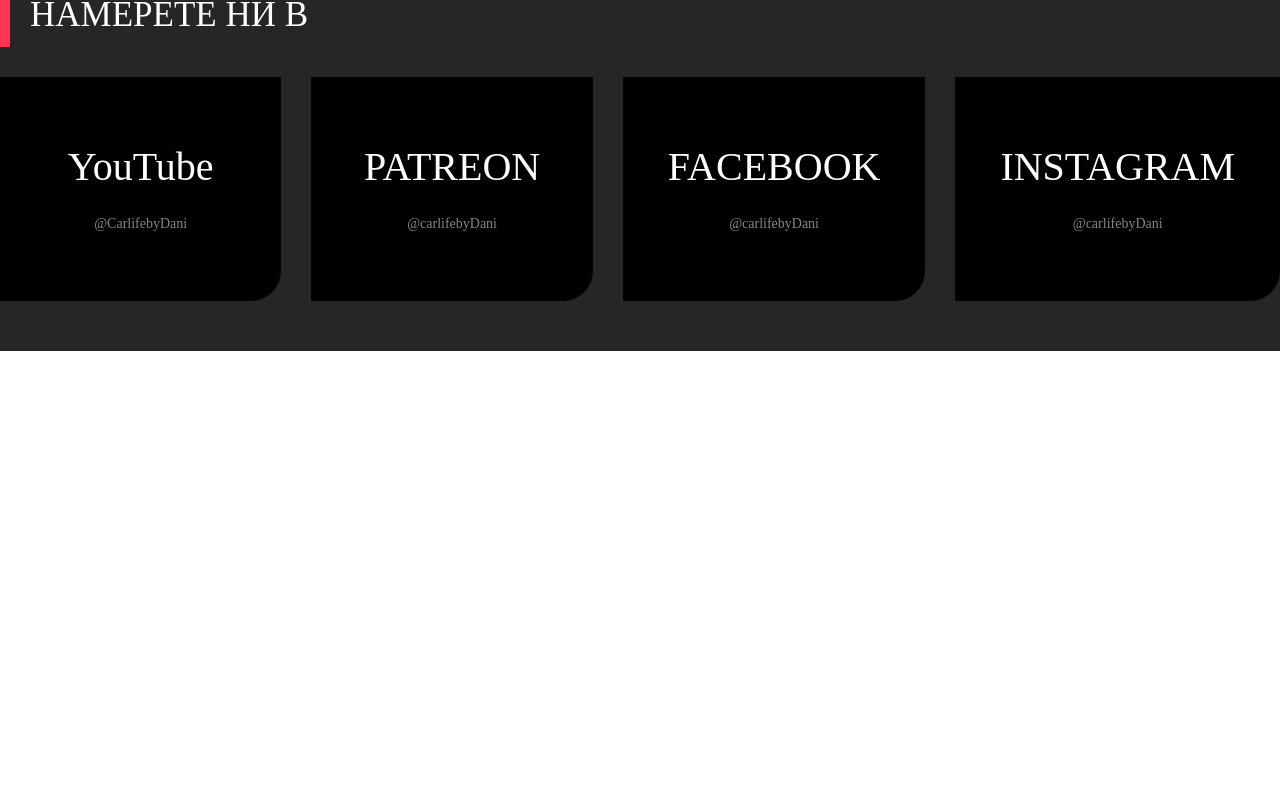
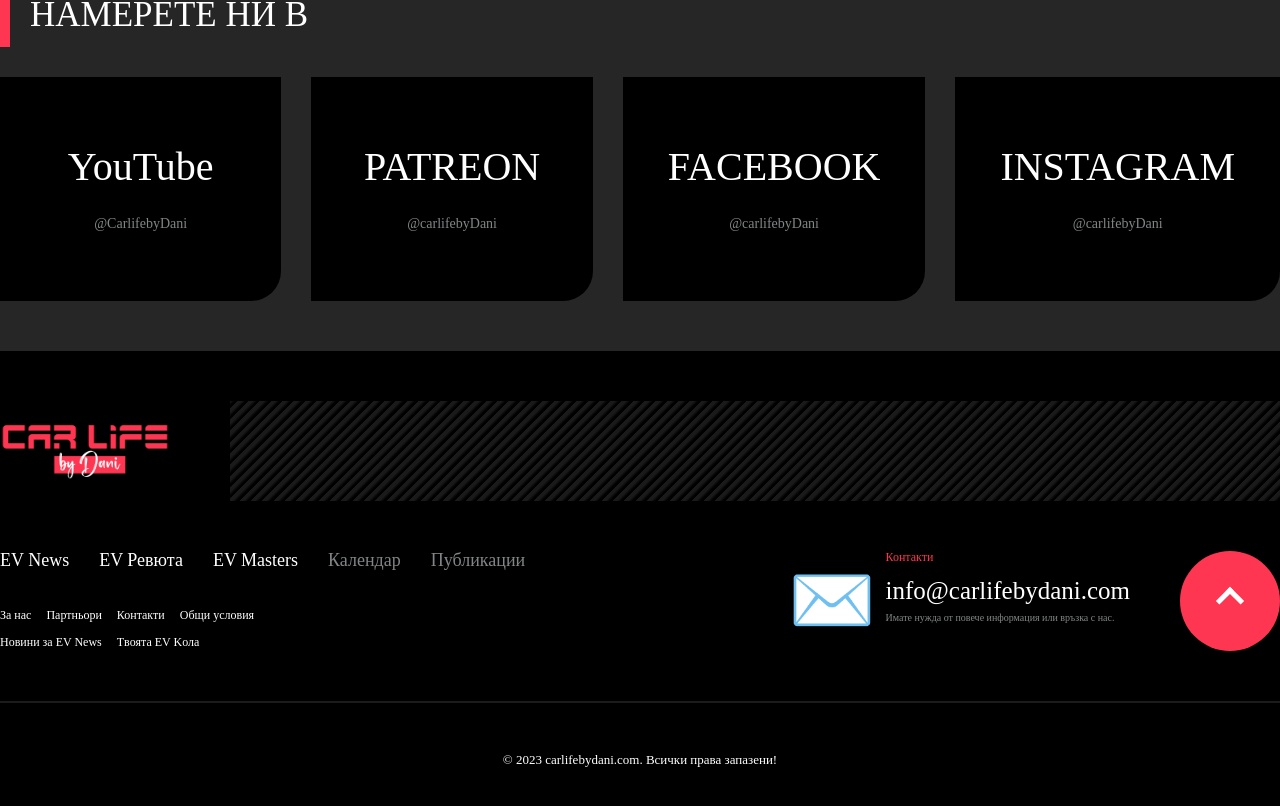
Before and after one commit to todorgarnev/evlife, a SvelteKit app: page / in a window 1280 px wide. Shown: the part 4787-5593 px from the top of the page. Before the commit the page ends 5138 px from the top, so only its background shows below. Built offline with nearby package versions, Linux system fonts and the light colour scheme.

Commit message:
added a footer

```diff
--- a/src/app.css
+++ b/src/app.css
@@ -180,6 +180,7 @@
 	--font-color-white: #fff;
 	--font-color-black: #000;
 	--font-color-gray: #828586;
+	--delimiter: #1b1b1b;
 	--button-bg: #505050;
 	--max-width: 130rem;
 	--border-bottom-right-radius-1: 3rem;
--- /dev/null
+++ b/src/lib/components/Footer.svelte
@@ -0,0 +1,162 @@
+<script lang="ts">
+	import Logo from "$lib/assets/logo.png";
+
+	const navItems = ["EV news", "EV ревюта", "EV masters", "календар", "публикации"];
+	const menu = ["За нас", "Партньори", "Контакти", "Общи условия", "Новини за EV News", "Tвоята EV Kола"];
+</script>
+
+<footer class="wrapper">
+	<div class="logo-container">
+		<img class="logo" src={Logo} alt="Carlife by Dani Logo" />
+
+		<div class="stripes" />
+	</div>
+
+	<div class="content">
+		<div>
+			<nav class="primary-nav">
+				<ul>
+					{#each navItems as item, i}
+						<li class:text-gray={i === 3 || i === 4}>
+							{item}
+						</li>
+					{/each}
+				</ul>
+			</nav>
+
+			<nav class="secondary-nav">
+				<ul>
+					{#each menu as item}
+						<li>
+							{item}
+						</li>
+					{/each}
+				</ul>
+			</nav>
+		</div>
+
+		<div class="contact">
+			<div class="icon">✉️</div>
+
+			<div class="email-container">
+				<div class="text">Контакти</div>
+				<div class="email">info@carlifebydani.com</div>
+				<div class="description">Имате нужда от повече информация или връзка с нас.</div>
+			</div>
+
+			<div class="anchor" />
+		</div>
+	</div>
+
+	<div class="rights">&copy; 2023 carlifebydani.com. Всички права запазени!</div>
+</footer>
+
+<style>
+	footer {
+		padding-block: 5rem;
+		background-color: var(--primary-bg-color);
+		color: var(--font-color-white);
+	}
+
+	.logo-container {
+		margin-bottom: 5rem;
+		display: flex;
+		align-items: center;
+		gap: 6rem;
+		height: 10rem;
+	}
+
+	.logo-container .logo {
+		width: 100%;
+		max-width: 17rem;
+		height: fit-content;
+	}
+
+	.logo-container .stripes {
+		flex: 1;
+		height: 100%;
+		background: var(--stripes-bg-3);
+	}
+
+	.content {
+		display: flex;
+		justify-content: space-between;
+	}
+
+	.primary-nav ul {
+		margin-bottom: 4rem;
+		display: flex;
+		gap: 3rem;
+		text-transform: capitalize;
+		font-size: 1.8rem;
+	}
+
+	.secondary-nav ul {
+		display: flex;
+		flex-wrap: wrap;
+		gap: 1.5rem;
+		width: 50%;
+		font-size: 1.2rem;
+	}
+
+	.primary-nav ul li,
+	.secondary-nav ul li {
+		cursor: pointer;
+	}
+
+	.contact {
+		display: flex;
+		gap: 1rem;
+	}
+
+	.contact .icon {
+		align-self: center;
+		font-size: 7rem;
+	}
+
+	.contact .email-container .text {
+		margin-bottom: 1.5rem;
+		color: var(--primary-red-color);
+		font-size: 1.2rem;
+	}
+
+	.contact .email-container .email {
+		margin-bottom: 1rem;
+		font-size: 2.5rem;
+	}
+
+	.contact .email-container .description {
+		font-size: 1rem;
+		color: var(--font-color-gray);
+	}
+
+	.contact .anchor {
+		margin-left: 4rem;
+		position: relative;
+		width: 10rem;
+		height: 10rem;
+		border-radius: 50%;
+		background-color: var(--primary-red-color);
+		cursor: pointer;
+	}
+
+	.contact .anchor::after {
+		content: "";
+		position: absolute;
+		top: 40%;
+		left: 40%;
+		width: 2rem;
+		height: 2rem;
+		border-top: 0.5rem solid var(--font-color-white);
+		border-left: 0.5rem solid var(--font-color-white);
+		rotate: 45deg;
+	}
+
+	.rights {
+		margin-top: 5rem;
+		padding-top: 5rem;
+		border-top: 0.2rem solid var(--delimiter);
+		text-align: center;
+		font-size: 1.3rem;
+	}
+</style>
--- a/src/routes/+page.svelte
+++ b/src/routes/+page.svelte
@@ -2,6 +2,7 @@
 	import EvMasters from "$lib/components/EvMasters.svelte";
 	import EvNews from "$lib/components/EvNews.svelte";
 	import FindUs from "$lib/components/FindUs.svelte";
+	import Footer from "$lib/components/Footer.svelte";
 	import Header from "$lib/components/Header.svelte";
 	import Reviews from "$lib/components/Reviews.svelte";
 	import ShareWithUs from "$lib/components/ShareWithUs.svelte";
@@ -23,3 +24,4 @@
 <Reviews />
 <EvMasters />
 <FindUs />
+<Footer />
```
